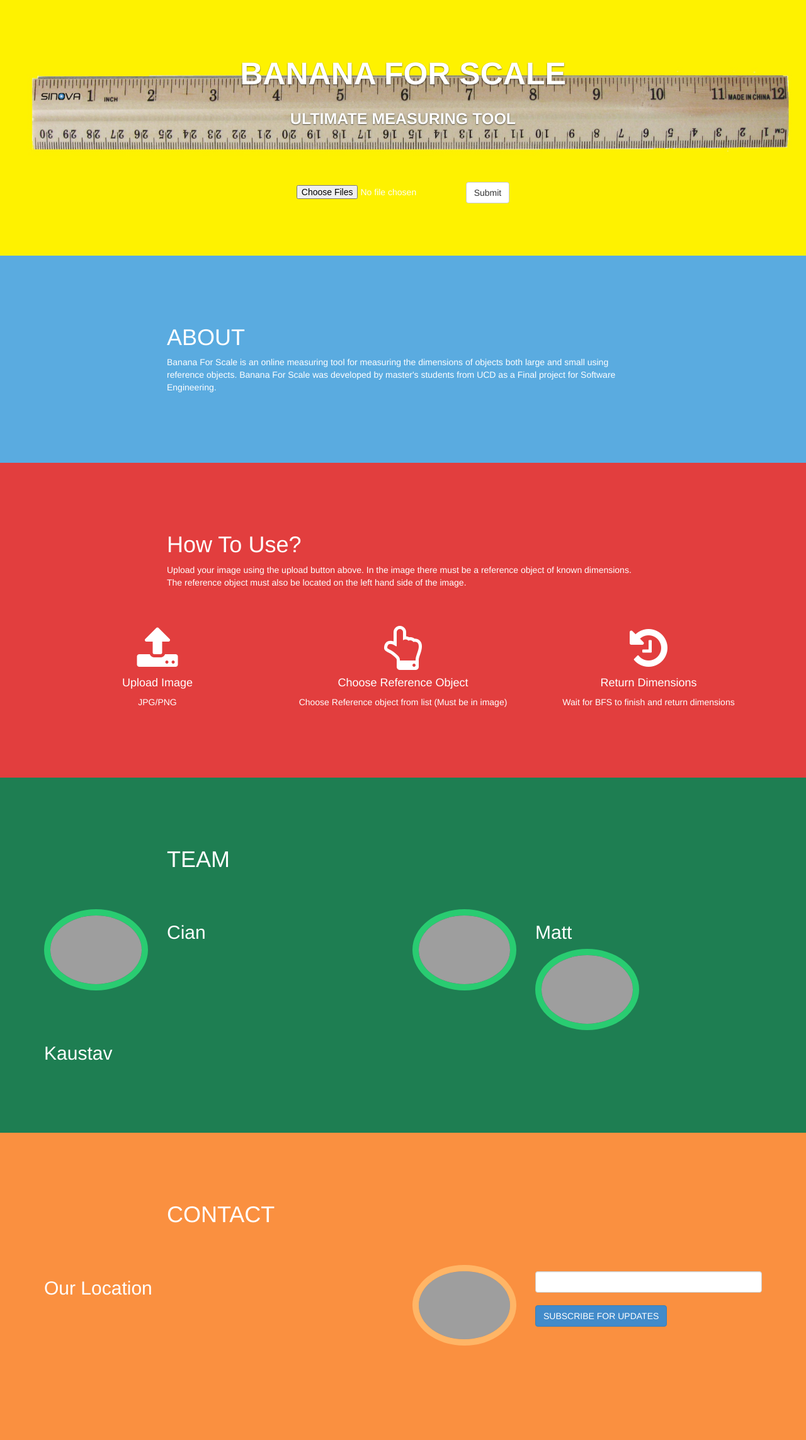
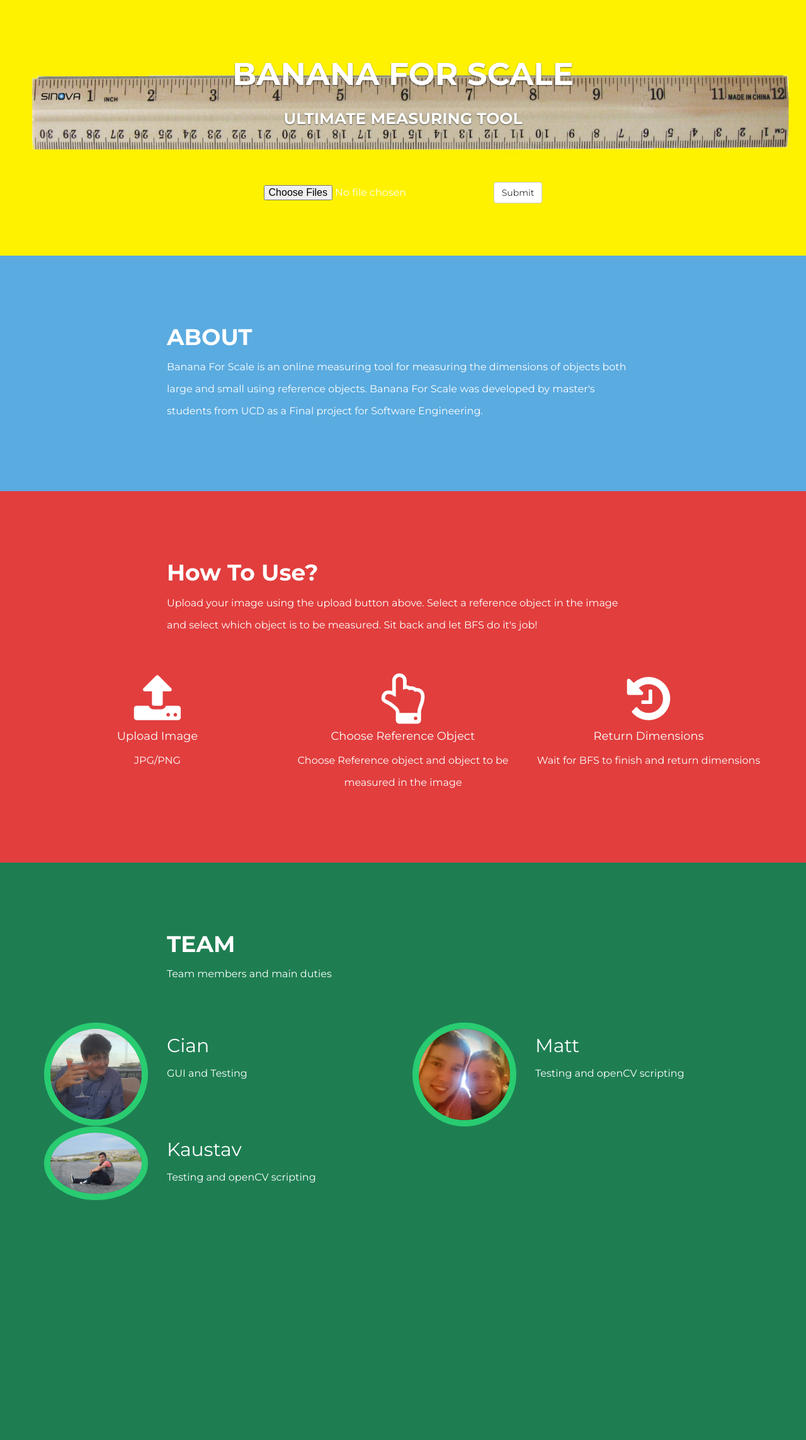
Before and after one commit to wkeu/BFScale, a Flask app: page / in a window 1280 px wide. Shown: the whole page at 63% size. After the commit the page ends 1906 px from the top, so only its background shows below. Run offline with Flask 2, Linux system fonts and the light colour scheme; some libraries are stand-ins or nearby versions; grey boxes are pictures that could not be loaded.

Commit message:
Final page for GUI and tidy up of index.html

```diff
--- a/src/templates/index.html
+++ b/src/templates/index.html
@@ -16,10 +16,7 @@
     <meta name="viewport" content="width=device-width, initial-scale=1, maximum-scale=1" />
     <meta name="description" content="" />
     <meta name="author" content="" />
-    <!--[if IE]>
-        <meta http-equiv="X-UA-Compatible" content="IE=edge,chrome=1">
-        <![endif]-->
-    <title>The BIG TEMPLATE : RESPONSIVE and FREE</title>
+    <title>BFS</title>
     <!-- BOOTSTRAP CORE STYLE CSS -->
     <link href="{{url_for('static', filename='styles/bootstrap.css')}}" rel="stylesheet" />
     <!-- FONT AWESOME CSS -->
@@ -29,7 +26,6 @@
     <!-- CUSTOM STYLE CSS -->
     <link href="{{url_for('static', filename='styles/style.css')}}" rel="stylesheet"  />
     <!-- GOOGLE FONT -->
-    <link href="{{url_for('static', filename='styles/bootstrap.css')}}" rel="stylesheet" />
     <link href='http://fonts.googleapis.com/css?family=Montserrat:400,700' rel='stylesheet' type='text/css' />
 </head>
 <body>
@@ -40,62 +36,23 @@
 
             <div class="carousel-inner">
                 <div class="item active">
+                    <img src="/static/styles/ruler.jpg" width="1920" height="503" style="vertical-align:middle" alt=""/>
 
-                    <img src="/static/styles/ruler.jpg" width="1920" height="503" style="vertical-align:middle" alt=""/>
                     <div class="carousel-caption">
                         <h1 class="slide-h1 wow bounceInDown" data-wow-duration="1s">BANANA FOR SCALE</h1>
                         <h2 class="slide-h2 wow zoomInUp" data-wow-duration="2s">ULTIMATE MEASURING TOOL</h2>
-                        <!-- <div style="width:400px; margin-right:auto; margin-left:auto; margin-top:10%; "> -->
                             <form id="upload-form" action="{{ url_for('upload') }}" method="POST" enctype="multipart/form-data">
                                 <div style="text-align: center;margin-top:10%;">
                                     <input style="display: inline-block;" type="file" name = "file" accept="image/*" multiple>
                                     <input style="display: inline-block;" class="btn btn-default" type="submit" value="Submit">
                                 </div>
                             </form>
-                        <!-- </div> -->
                     </div>
-<!--                     <div class="col-lg-8 col-md-8 col-sm-8 col-lg-offset-2 col-md-offset-2 col-sm-offset-2 col-xs-12">
-                        <form id="upload-form" action="{{ url_for('upload') }}" method="POST" enctype="multipart/form-data">
-                            <input type="file" name = "file" accept="image/*" multiple>
-                            <input type="submit" value="send">
-                        </form>
-                    </div> -->
                 </div>
-<!--                 <div class="item">
-                    <img src="assets/img/1.jpg" alt="" />
-                    <div class="carousel-caption">
-                        <h1 class="slide-h1 wow bounceInDown" data-wow-duration="2s">RESPONSIVE DESIGN</h1>
-                        <h2 class="slide-h2 wow bounceInLeft" data-wow-duration="2s" data-wow-delay="1s">FREE TO USE</h2>
-                    </div>
-                </div> -->
-   <!--              <div class="item">
-                    <img src="assets/img/1.jpg" alt="" />
-                    <div class="carousel-caption">
-                        <h1 class="slide-h1 wow bounceInDown" data-wow-duration="2s">HANDCRAFTED </h1>
-                        <h2 class="slide-h2 wow bounceInLeft" data-wow-duration="2s" data-wow-delay="1s">ONLY FOR YOU</h2>
-                    </div>
-                </div> -->
             </div>
-            <!--INDICATORS-->
-<!--             <ol class="carousel-indicators">
-                <li data-target="#carousel-example" data-slide-to="0" class="active"></li>
-                <li data-target="#carousel-example" data-slide-to="1"></li>
-                <li data-target="#carousel-example" data-slide-to="2"></li>
-            </ol> -->
-
         </div>
     </div>
     <!-- HOME SECTION END-->
-<!--     <div id="nav">
-        <ul class="list-unstyled">
-            <li><a data-toggle="tooltip" data-placement="left" title="Home" href="#home-sec">Home</a></li>
-            <li><a data-toggle="tooltip" data-placement="left" title="About" href="#about-sec">About</a></li>
-            <li><a data-toggle="tooltip" data-placement="left" title="Features" href="#features-sec">Features</a></li>
-            <li><a data-toggle="tooltip" data-placement="left" title="Team" href="#team-sec">Team</a></li>
-            <li><a data-toggle="tooltip" data-placement="left" title="Contact" href="#contact-sec">Contact</a></li>
-        </ul>
-    </div> -->
-    <!-- NAV SECTION END-->
     <section id="about-sec">
         <div class="container">
             <div class="row">
@@ -108,7 +65,6 @@
                     Final project for Software Engineering.
                     </p>
                 </div>
-
             </div>
         </div>
     </section>
@@ -119,12 +75,11 @@
                 <div class="col-lg-8 col-md-8 col-sm-8 col-lg-offset-2 col-md-offset-2 col-sm-offset-2 col-xs-12">
                     <h1 data-scroll-reveal="enter from the bottom after 0.1s">How To Use? </h1>
                     <p data-scroll-reveal="enter from the bottom after 0.3s">
-                    Upload your image using the upload button above. In the image there
-                    must be a reference object of known dimensions. The reference object
-                    must also be located on the left hand side of the image.
+                    Upload your image using the upload button above. Select a reference
+                    object in the image and select which object is to be measured. Sit
+                    back and let BFS do it's job!
                     </p>
                 </div>
-
             </div>
             <div class="row ">
                 <div class="col-lg-4 col-md-4 col-sm-4  col-xs-12 text-center" data-scroll-reveal="enter from the bottom after 0.5s">
@@ -138,7 +93,7 @@
                     <i class="fa fa-hand-o-up fa-5x" aria-hidden="true"></i>
                     <h4>Choose Reference Object</h4>
                     <p>
-                        Choose Reference object from list (Must be in image)
+                        Choose Reference object and object to be measured in the image
                     </p>
                 </div>
                 <div class="col-lg-4 col-md-4 col-sm-4  col-xs-12 text-center" data-scroll-reveal="enter from the bottom after 0.9s">
@@ -161,44 +116,45 @@
                 <div class="col-lg-8 col-md-8 col-sm-8 col-lg-offset-2 col-md-offset-2 col-sm-offset-2 col-xs-12">
                     <h1 data-scroll-reveal="enter from the bottom after 0.1s">TEAM </h1>
                     <p data-scroll-reveal="enter from the bottom after 0.3s">
-                        <!-- Lorem ipsum dolor sit amet, consectetur adipiscing elit.
-                  Mauris sagittis felis dolor, id gravida tellus tempor vitae. In efficitur ipsum non faucibus tempus. -->
+                        Team members and main duties
                     </p>
                 </div>
 
             </div>
             <div class="row">
                 <div class="col-lg-2 col-md-2 col-sm-2  col-xs-12 " data-scroll-reveal="enter from the bottom after 0.4s">
-                    <img src="assets/img/1t.jpg" class="img-circle img-responsive set-img" />
+                    <img src="/static/styles/cian.jpg" class="img-circle img-responsive set-img" />
 
                 </div>
                 <div class="col-lg-4 col-md-4 col-sm-4  col-xs-12 " data-scroll-reveal="enter from the bottom after 0.5s">
                     <h2>Cian</h2>
                     <p>
-<!--                         Lorem ipsum dolor sit amet, consectetur adipiscing elit.
-                          Lorem ipsum dolor sit amet. -->
+                        GUI and Testing
                     </p>
                 </div>
                 <div class="col-lg-2 col-md-2 col-sm-2  col-xs-12 " data-scroll-reveal="enter from the bottom after 0.6s">
-                    <img src="assets/img/2t.jpg" class="img-circle img-responsive set-img" />
+                    <img src="/static/styles/matt.jpg" class="img-circle img-responsive set-img" />
 
                 </div>
                 <div class="col-lg-4 col-md-4 col-sm-4  col-xs-12 " data-scroll-reveal="enter from the bottom after 0.7s">
                     <h2>Matt</h2>
                     <p>
-<!--                         Lorem ipsum dolor sit amet, consectetur adipiscing elit.
-                           Lorem ipsum dolor sit amet. -->
+                        Testing and openCV scripting
                     </p>
                 </div>
+            </div>
+            <div class="row">
+
+            </div>
+            <div class="row">
                 <div class="col-lg-2 col-md-2 col-sm-2  col-xs-12 " data-scroll-reveal="enter from the bottom after 0.6s">
-                    <img src="assets/img/2t.jpg" class="img-circle img-responsive set-img" />
+                    <img src="/static/styles/kaustav.jpg" class="img-circle img-responsive set-img" />
 
                 </div>
                 <div class="col-lg-4 col-md-4 col-sm-4  col-xs-12 " data-scroll-reveal="enter from the bottom after 0.7s">
                     <h2>Kaustav</h2>
                     <p>
-<!--                         Lorem ipsum dolor sit amet, consectetur adipiscing elit.
-                           Lorem ipsum dolor sit amet. -->
+                    Testing and openCV scripting
                     </p>
                 </div>
             </div>
@@ -207,53 +163,7 @@
 
     </section>
     <!-- TEAM SECTION END-->
-    <section id="contact-sec">
-        <div class="container">
-            <div class="row pad-btm">
-                <div class="col-lg-8 col-md-8 col-sm-8 col-lg-offset-2 col-md-offset-2 col-sm-offset-2 col-xs-12">
-                    <h1 data-scroll-reveal="enter from the bottom after 0.1s">CONTACT </h1>
-                    <p data-scroll-reveal="enter from the bottom after 0.3s">
-                        <!-- Lorem ipsum dolor sit amet, consectetur adipiscing elit.  -->
-                  <!-- Mauris sagittis felis dolor, id gravida tellus tempor vitae. In efficitur ipsum non faucibus tempus. -->
-                    </p>
-                </div>
 
-            </div>
-            <div class="row pad-btm">
-
-                <div class="col-lg-6 col-md-6 col-sm-6 col-xs-12  " data-scroll-reveal="enter from the bottom after 0.5s">
-                    <h2>Our Location</h2>
-                    <p>
-                        <!-- 234/89 , UGCH BUILDING HOUSE, -->
-                           <br />
-                        <!-- DOUBLE LANE, NEW YORK CITY,  -->
-                           <br />
-                        <!-- UNITED STATES -->
-                    </p>
-                </div>
-                <div class="col-lg-2 col-md-2 col-sm-2  col-xs-12 " data-scroll-reveal="enter from the bottom after 0.6s">
-                    <img src="assets/img/1t.jpg" class="img-circle img-responsive cnt-img" />
-
-                </div>
-                <div class="col-lg-4 col-md-4 col-sm-4  col-xs-12 " data-scroll-reveal="enter from the bottom after 0.6s">
-                    <p>
-<!--                         Lorem ipsum dolor sit amet, consectetur adipiscing elit.
-                          Lorem ipsum dolor sit amet. -->
-                    </p>
-                    <div class="form-group">
-                        <input type="text" class="form-control" />
-                        <br />
-                        <a href="#" class="btn btn-primary">SUBSCRIBE FOR UPDATES</a>
-                    </div>
-                </div>
-
-            </div>
-
-                 </div>
-
-    </section>
-
-    <!-- FOOTER SECTION END-->
     <!--CORE SCRIPTS-->
     <script src="/static/styles/jquery-1.11.1.js"></script>
     <!--BOOTSTRAP SCRIPTS-->
```
Also changed, not shown: src/templates/complete.html (+4 -3 lines), src/templates/final.html (added, +23 -0 lines), src/static/styles/cian.jpg (added), src/static/styles/kaustav.jpg (added), src/static/styles/matt.jpg (added).
